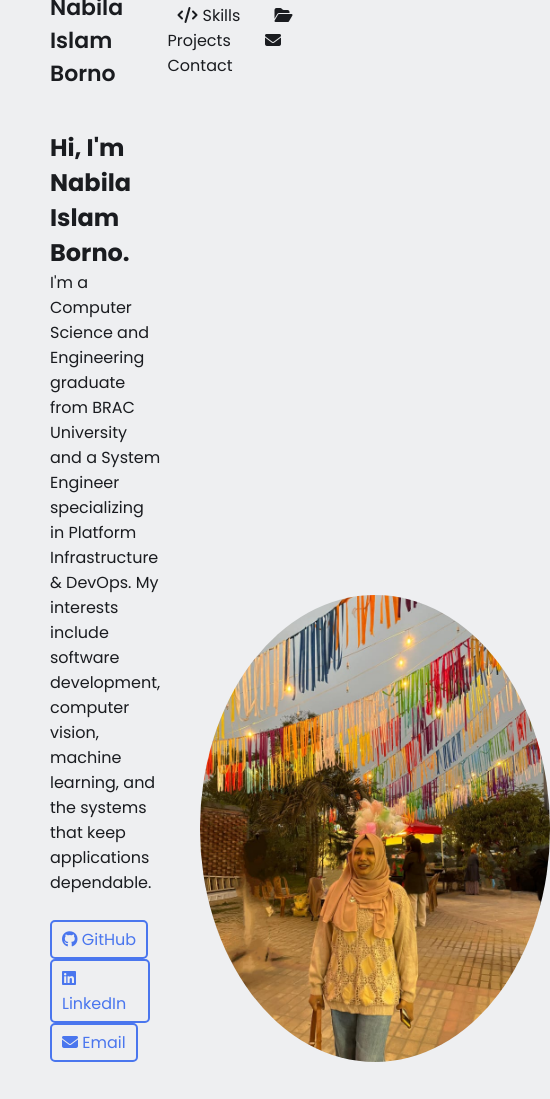
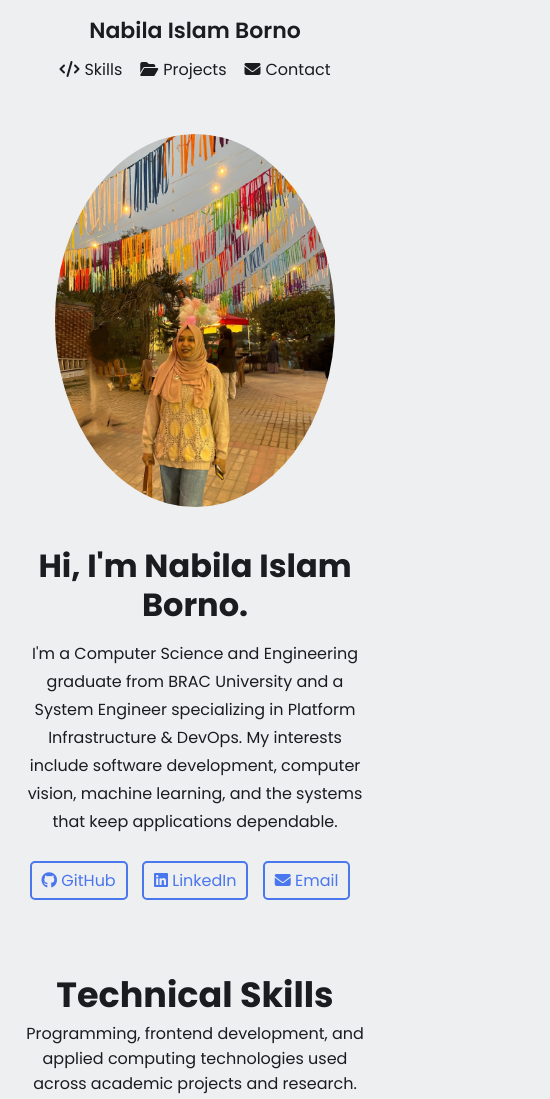
Before and after one commit to nabilaislam11/html-css-personal-portfolio, a plain HTML site: page index.html in a window 390 px wide. Shown: the top 1099 px of the page, 550 px wide, since content can reach past the window. Drawn offline with Linux system fonts and the light colour scheme.

Commit message:
style: improve small-screen navigation and contact layout

```diff
--- a/style.css
+++ b/style.css
@@ -283,3 +283,23 @@ footer {
     background-color: black;
     color: white;
 }
+/* Portfolio accessibility and layout refinements */
+.hero-section .text h1 { font-size: clamp(2rem, 4vw, 2.8rem); line-height: 1.2; margin-bottom: 16px; }
+.hero-section .text p { line-height: 1.75; }
+.hero-section { align-items: center; }
+.hero-section .headshot img { max-width: 100%; height: auto; object-fit: cover; }
+.contact-section .group .contact-options { flex: 3; display: flex; flex-direction: column; gap: 14px; }
+.contact-options a { overflow-wrap: anywhere; border: 1px solid #cdd5df; border-radius: 8px; background: #fff; padding: 14px 16px; }
+a:focus-visible { outline: 3px solid #2754c7; outline-offset: 3px; }
+footer a { color: #dce8ff; }
+@media (max-width: 768px) {
+ nav { padding: 14px 22px; flex-direction: column; gap: 10px; height: auto; }
+ nav .right { display: flex; flex-wrap: wrap; justify-content: center; gap: 8px; }
+ nav .right a { margin: 0 5px; }
+ .hero-section { padding: 0 22px; flex-direction: column-reverse; text-align: center; margin: 38px 0 60px; }
+ .hero-section .headshot { justify-content: center; }
+ .hero-section .headshot img { width: min(280px, 80vw); }
+ .skills-section, .contact-section { padding: 0 22px; margin-bottom: 60px; }
+ .contact-section .group { flex-direction: column; gap: 18px; }
+ .hero-section .text .links a { margin-bottom: 8px; }
+}
```
